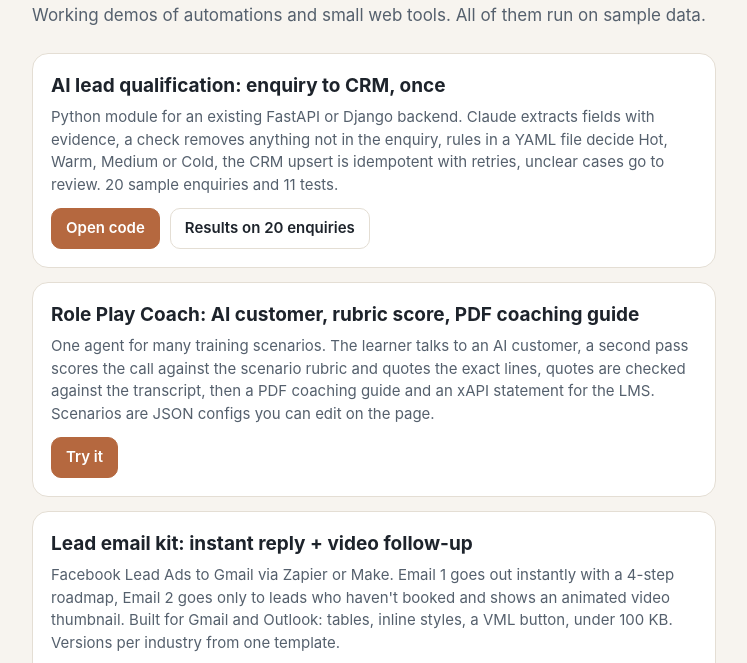
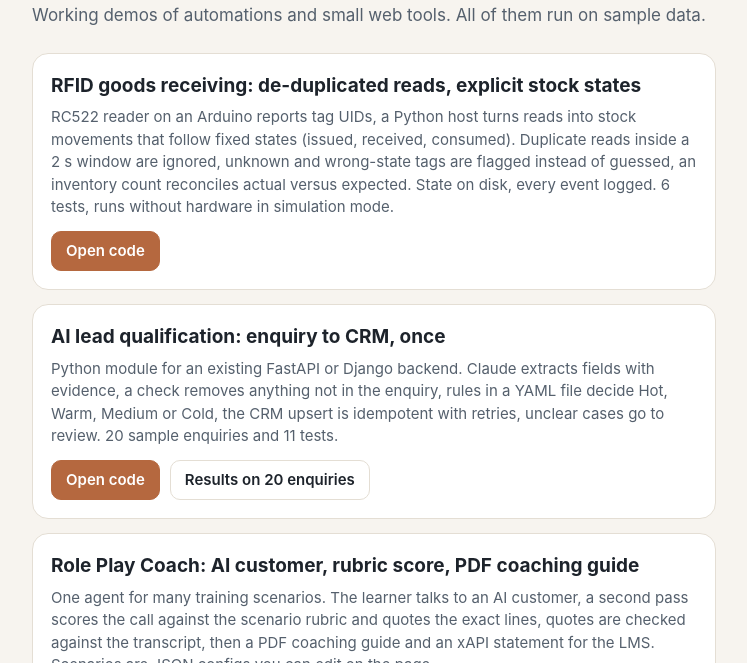
Before and after one commit to Alibek88alarko/demos, a plain HTML site: page index.html in a window 1280 px wide. Shown: the part 80-743 px from the top of the page, without its empty margins (266-1013 px from the left). Drawn offline with Linux system fonts and the light colour scheme.

Commit message:
Index: RFID receiving card

```diff
--- a/index.html
+++ b/index.html
@@ -28,6 +28,13 @@
   <h1>Demos</h1>
   <p class="lead">Working demos of automations and small web tools. All of them run on sample data.</p>
   <div class="grid">
+    <div class="card">
+      <h2>RFID goods receiving: de-duplicated reads, explicit stock states</h2>
+      <p>RC522 reader on an Arduino reports tag UIDs, a Python host turns reads into stock movements that follow fixed states (issued, received, consumed). Duplicate reads inside a 2 s window are ignored, unknown and wrong-state tags are flagged instead of guessed, an inventory count reconciles actual versus expected. State on disk, every event logged. 6 tests, runs without hardware in simulation mode.</p>
+      <div class="links">
+        <a class="live" href="https://github.com/Alibek88alarko/demos/tree/main/rfid-receiving">Open code</a>
+      </div>
+    </div>
     <div class="card">
       <h2>AI lead qualification: enquiry to CRM, once</h2>
       <p>Python module for an existing FastAPI or Django backend. Claude extracts fields with evidence, a check removes anything not in the enquiry, rules in a YAML file decide Hot, Warm, Medium or Cold, the CRM upsert is idempotent with retries, unclear cases go to review. 20 sample enquiries and 11 tests.</p>
```
